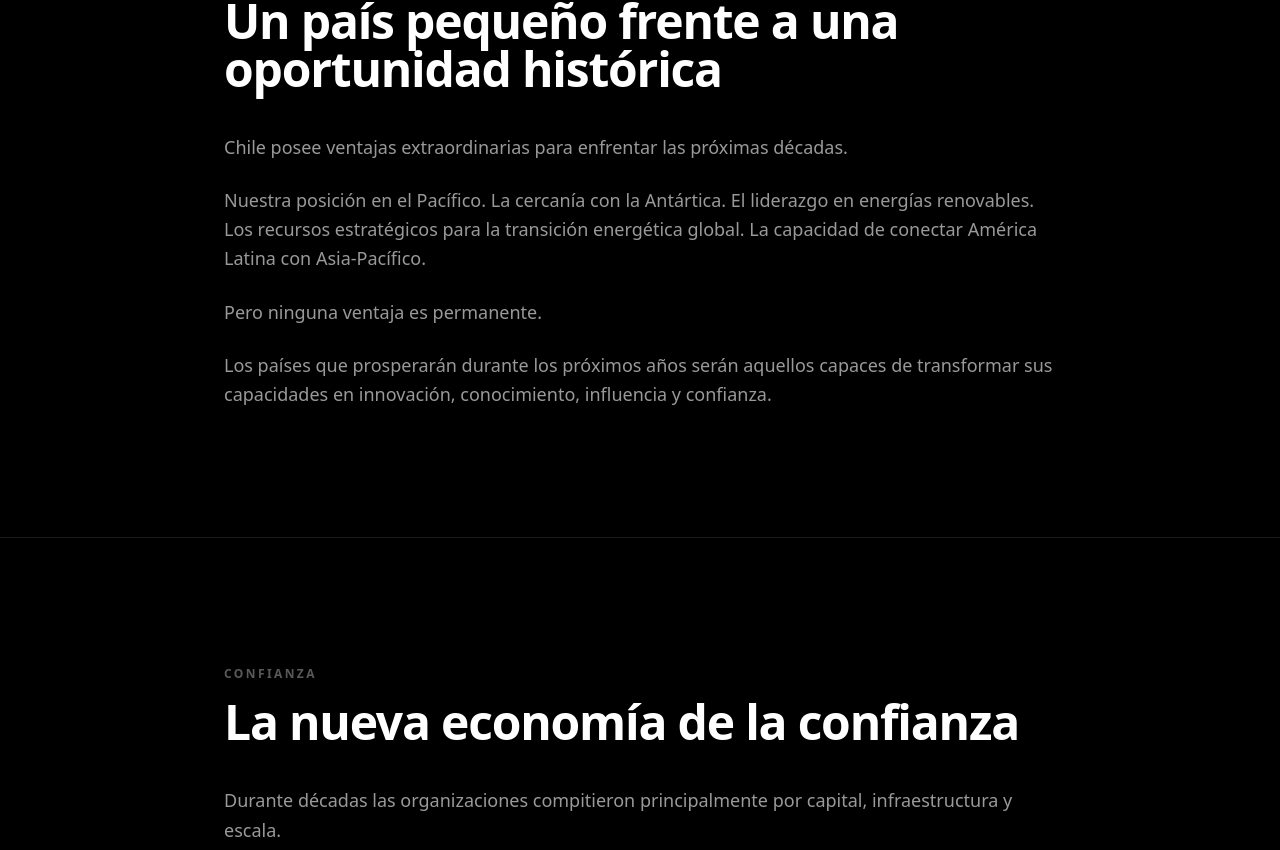
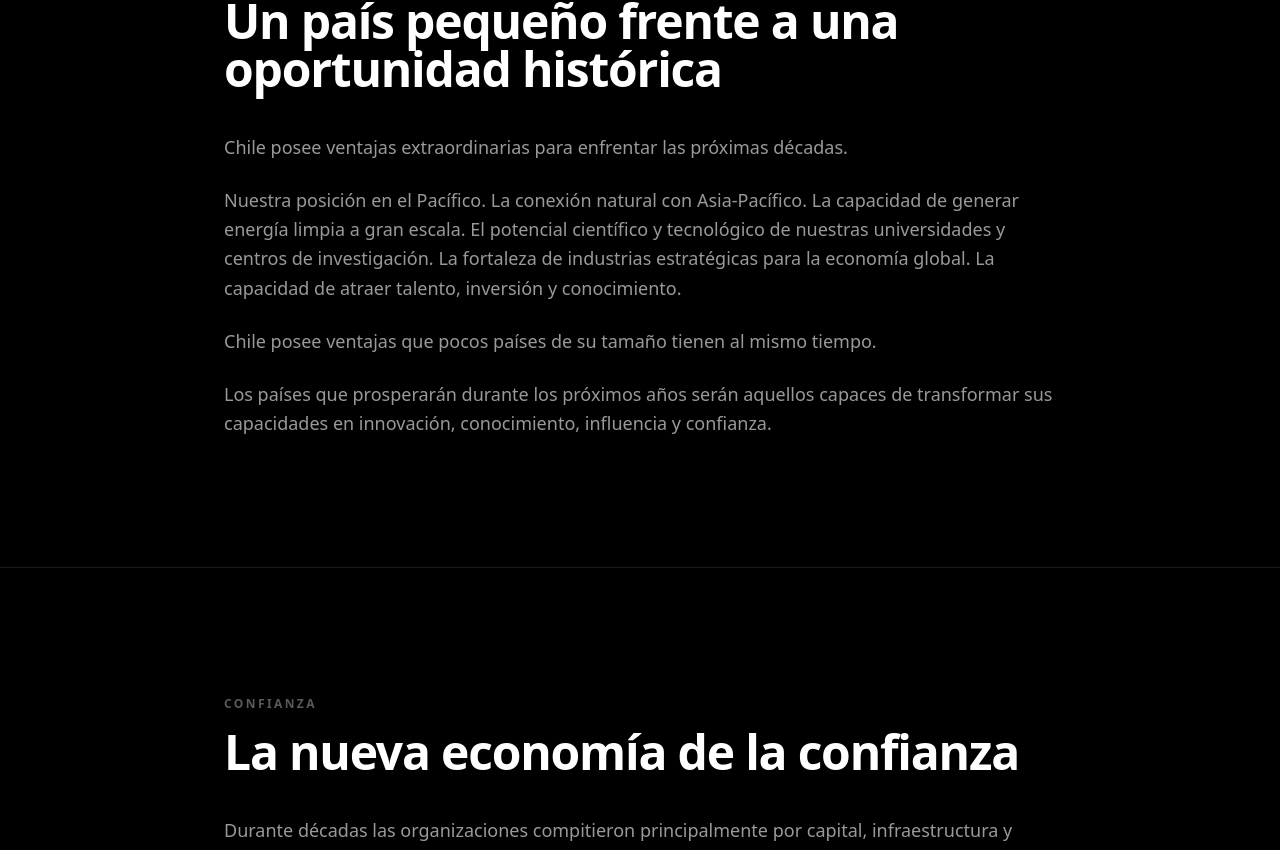
Before and after one commit to TronxGroup/Dekaelo-Media, a Next.js app: page /vision-chile-2030 in a window 1280 px wide. Shown: the part 2401-3251 px from the top of the page. Built offline with nearby package versions, Linux system fonts and the light colour scheme.

Commit message:
Update page.tsx

```diff
--- a/app/vision-chile-2030/page.tsx
+++ b/app/vision-chile-2030/page.tsx
@@ -143,14 +143,17 @@ export default function VisionChile2030Page() {
         </p>
 
         <p>
-          Nuestra posición en el Pacífico. La cercanía con la Antártica. El
-          liderazgo en energías renovables. Los recursos estratégicos para la
-          transición energética global. La capacidad de conectar América Latina
-          con Asia-Pacífico.
+  Nuestra posición en el Pacífico. La conexión natural con
+  Asia-Pacífico. La capacidad de generar energía limpia a gran escala.
+  El potencial científico y tecnológico de nuestras universidades y
+  centros de investigación. La fortaleza de industrias estratégicas
+  para la economía global. La capacidad de atraer talento, inversión y
+  conocimiento.
 </p>
 
 <p>
-          Pero ninguna ventaja es permanente.
+  Chile posee ventajas que pocos países de su tamaño tienen al mismo
+  tiempo.
 </p>
 
         <p>
@@ -259,41 +262,21 @@ export default function VisionChile2030Page() {
         </p>
 
         <p>
-          Bibliotecas audiovisuales.
+  Bibliotecas audiovisuales. Series documentales. Vodcasts
+  corporativos. Comunicación interna. Contenido multilingüe.
+  Formación digital. Transferencia de conocimiento. Plataformas
+  impulsadas por inteligencia artificial.
 </p>
 
         <p>
-          Series documentales.
+  El contenido dejará de ser un gasto de marketing para transformarse
+  en un activo estratégico de largo plazo.
 </p>
 
 <p>
-          Vodcasts corporativos.
-        </p>
-
-        <p>
-          Comunicación interna.
-        </p>
-
-        <p>
-          Contenido multilingüe.
-        </p>
-
-        <p>
-          Formación digital.
-        </p>
-
-        <p>
-          Transferencia de conocimiento.
-        </p>
-
-        <p>
-          Plataformas impulsadas por inteligencia artificial.
-        </p>
-
-        <p>
-          El contenido dejará de ser un gasto de marketing para transformarse en
-          un activo estratégico de largo plazo. Las próximas décadas también exigirán nuevos liderazgos,
-          capaces de comunicar con transparencia, construir confianza y movilizar conocimiento.
+  Las próximas décadas también exigirán nuevos liderazgos, capaces de
+  comunicar con transparencia, construir confianza y movilizar
+  conocimiento.
 </p>
       </Section>
 
@@ -380,8 +363,8 @@ export default function VisionChile2030Page() {
 </h2>
 
 <h3 className="mt-6 text-3xl font-semibold leading-tight text-white/35 md:text-6xl">
-            Pertenece a quienes son capaces de transformarla en conocimiento
-            compartido.
+  Pertenece a quienes son capaces de transformarla en conocimiento,
+  confianza y valor compartido.
 </h3>
         </div>
       </section>
```
Lines whose indentation alone changed are shown as unchanged.
